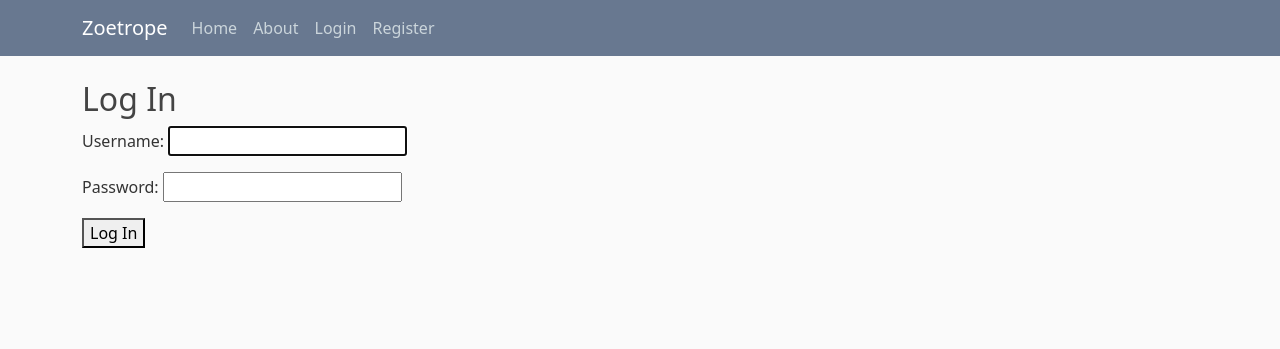
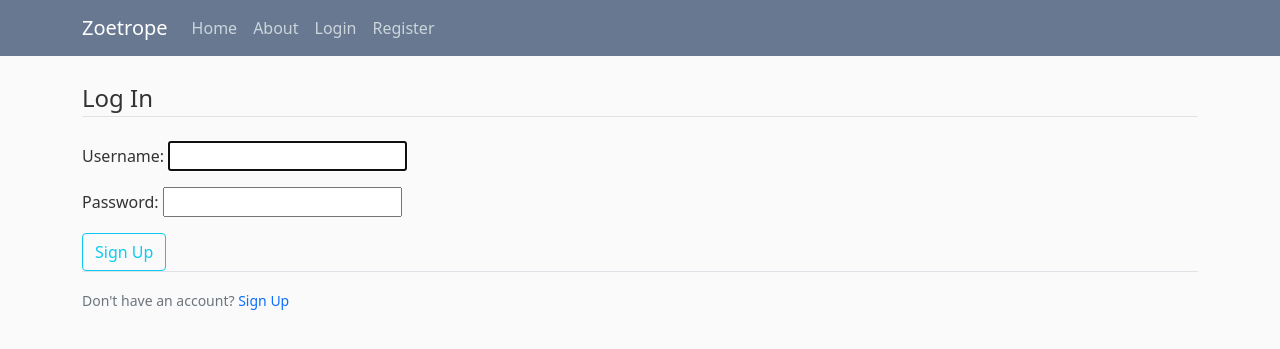
Before and after one commit to shayanpg/zoetrope, a Django app: page /accounts/login/ in a window 1280 px wide. Shown: the top 349 px of the page. Run offline with Django 3.2, Linux system fonts and the light colour scheme; parts of the project's set-up code (start-up, migrations or seed data) failed here and were passed over.

Commit message:
hooked up many disconnected buttons, styled login page, added thumbnails for address+sample apps

```diff
--- a/templates/base.html
+++ b/templates/base.html
@@ -33,8 +33,8 @@
               <a class="nav-item nav-link" href="{% url 'about' %}">About</a>
             </div>
             <div class="navbar-nav">
-              <a class="nav-item nav-link" href="#">Login</a>
-              <a class="nav-item nav-link" href="#">Register</a>
+              <a class="nav-item nav-link" href="{% url 'login' %}">Login</a>
+              <a class="nav-item nav-link" href="{% url 'register' %}">Register</a>
             </div>
           </div>
         </div>
--- a/templates/registration/login.html
+++ b/templates/registration/login.html
@@ -1,10 +1,21 @@
-{% extends 'base.html' %}
-
+{% extends "base.html" %}
+{% load static %}
 {% block content %}
-<h2>Log In</h2>
-<form method="post">
-  {% csrf_token %}
-  {{ form.as_p }}
-  <button type="submit">Log In</button>
-</form>
-{% endblock %}
+<div class="content-section">
+  <form method="post">
+    {% csrf_token %}
+    <fieldset class="form-group">
+      <legend class="border-bottom mb-4">Log In</legend>
+      {{ form.as_p }}
+    </fieldset>
+    <div class="form-group">
+      <button type="submit" name="signup-button" class="btn btn-outline-info">Sign Up</button>
+    </div>
+  </form>
+  <div class="border-top pt-3">
+    <small class="text-muted">
+      Don't have an account? <a class="ml-2" href="{% url 'register' %}">Sign Up</a>
+    </small>
+  </div>
+</div>
+{% endblock content %}
--- a/templates/registration/register.html
+++ b/templates/registration/register.html
@@ -1,4 +1,5 @@
 {% extends "base.html" %}
+{% load static %}
 {% block content %}
 <div class="content-section">
   <form method="post">
@@ -13,7 +14,7 @@
   </form>
   <div class="border-top pt-3">
     <small class="text-muted">
-      Already have an account? <a class="ml-2" href="#">Sign In</a>
+      Already have an account? <a class="ml-2" href="{% url 'login' %}">Sign In</a>
     </small>
   </div>
 </div>
```
Also changed, not shown: home/templates/home/home.html (+3 -4 lines), home/static/home/randomSampling.jpg (added), home/static/home/streets.jpg (added).
